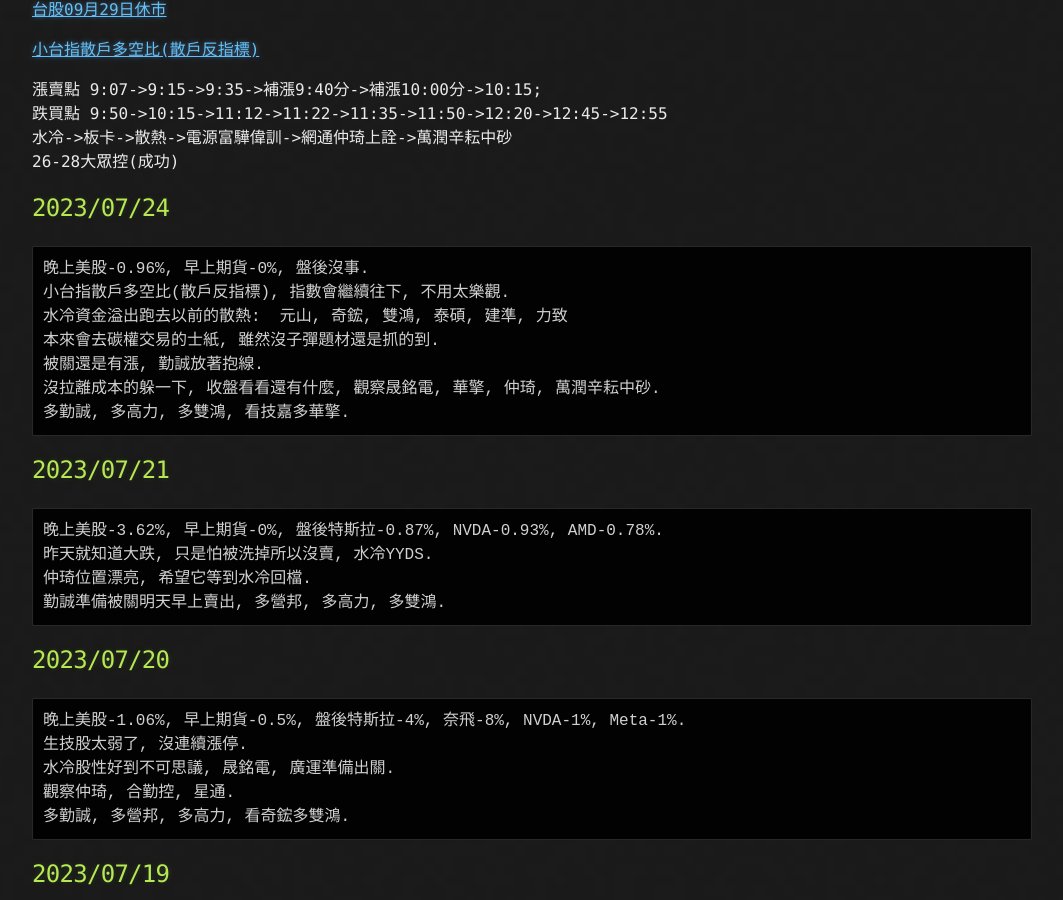
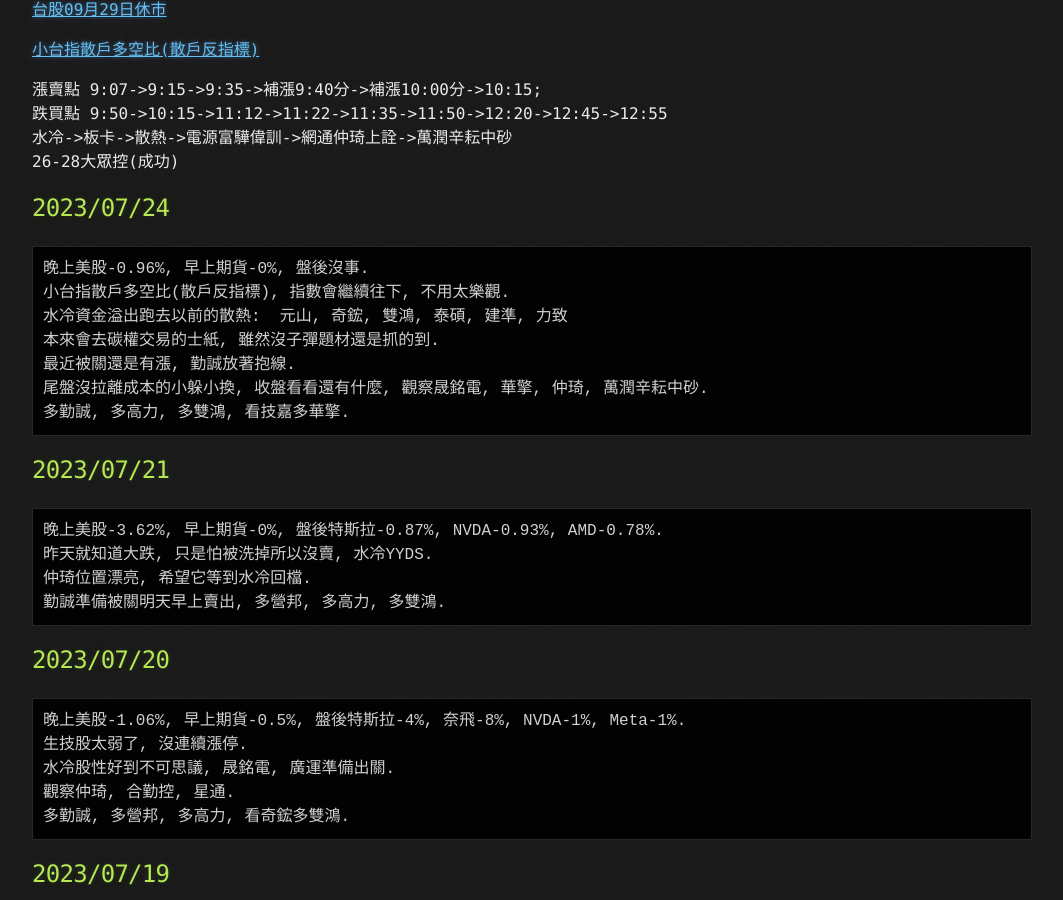
Before and after one commit to lepg5487/Stock_God, a Jekyll site: the page built from index.md, in a window 1280 px wide and 900 px high, scrolled down 460 px. Shown: the whole window, without its empty margins (108-1171 px from the left). Built offline with Jekyll 4.4.1, drawn with Linux system fonts in a browser that asks for light colours; our own code applies the rules of GitHub Pages for plain Markdown files.

Commit message:
Update index.md

````diff
--- a/index.md
+++ b/index.md
@@ -27,8 +27,8 @@
 小台指散戶多空比(散戶反指標), 指數會繼續往下, 不用太樂觀.
 水冷資金溢出跑去以前的散熱:  元山, 奇鋐, 雙鴻, 泰碩, 建準, 力致
 本來會去碳權交易的士紙, 雖然沒子彈題材還是抓的到.
-被關還是有漲, 勤誠放著抱線.
-沒拉離成本的躲一下, 收盤看看還有什麼, 觀察晟銘電, 華擎, 仲琦, 萬潤辛耘中砂.
+最近被關還是有漲, 勤誠放著抱線.
+尾盤沒拉離成本的小躲小換, 收盤看看還有什麼, 觀察晟銘電, 華擎, 仲琦, 萬潤辛耘中砂.
 多勤誠, 多高力, 多雙鴻, 看技嘉多華擎.
 ```
 
````
